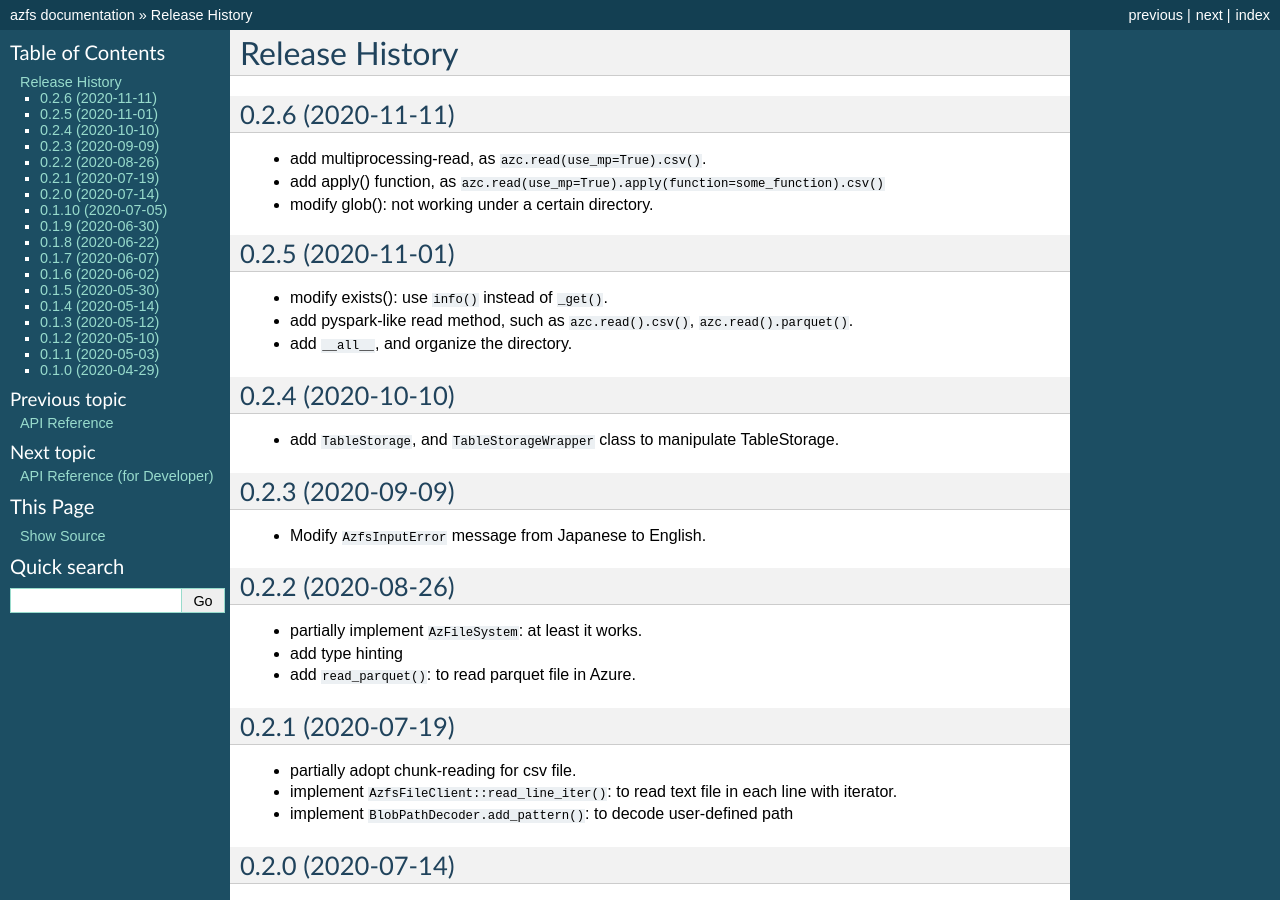
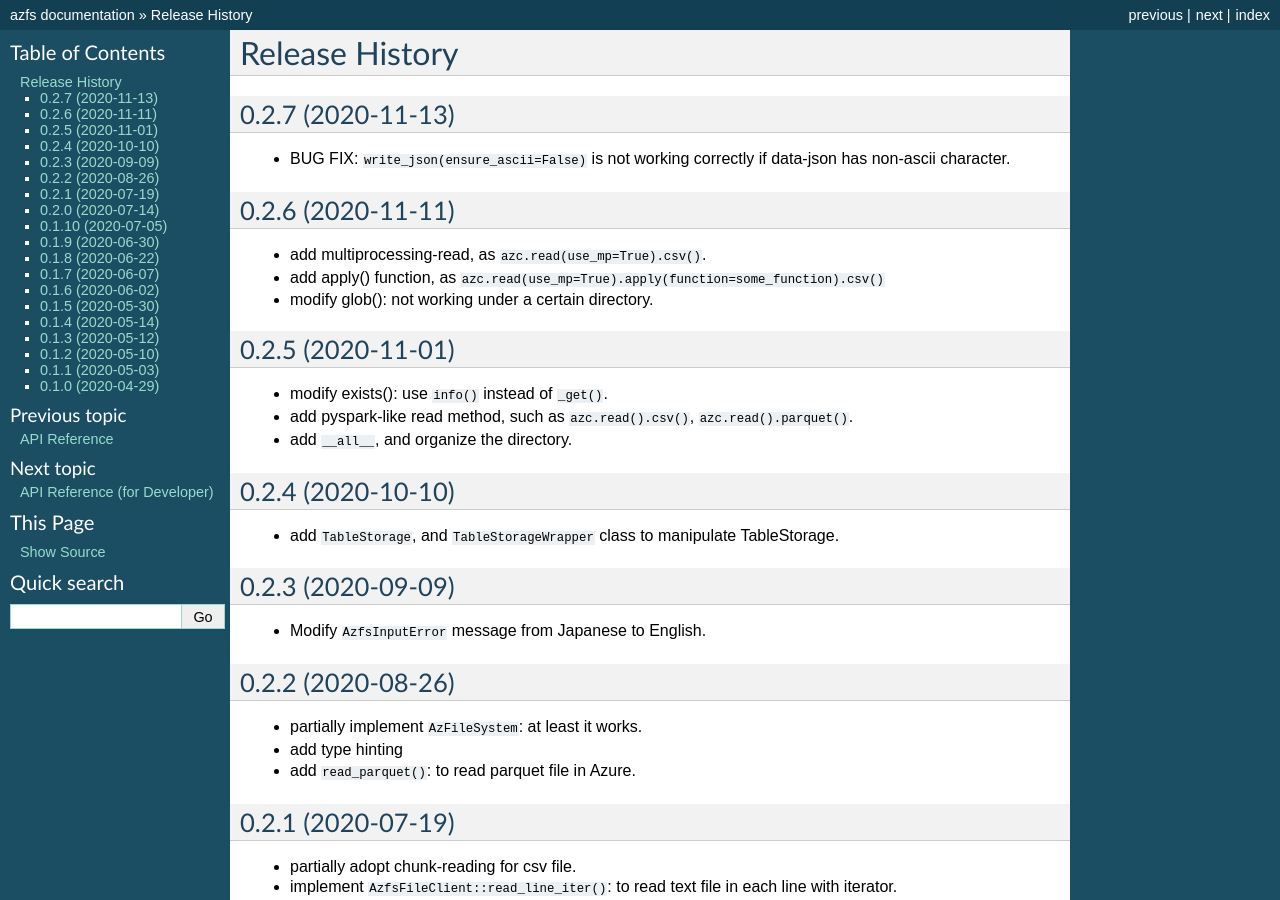
Before and after one commit to arpitjain799/azfs, a Sphinx documentation site: the page built from docs/sources/release_history.rst, in a window 1280 px wide and 900 px high. Built offline with Sphinx 7.4.7, drawn with Linux system fonts in a browser that asks for light colours.

Commit message:
update release history

```diff
--- a/docs/sources/release_history.rst
+++ b/docs/sources/release_history.rst
@@ -1,5 +1,10 @@
 Release History
 ===============
+
+0.2.7 (2020-11-13)
+------------------
+
+* BUG FIX: ``write_json(ensure_ascii=False)`` is not working correctly if data-json has non-ascii character.
 
 0.2.6 (2020-11-11)
 ------------------
```
